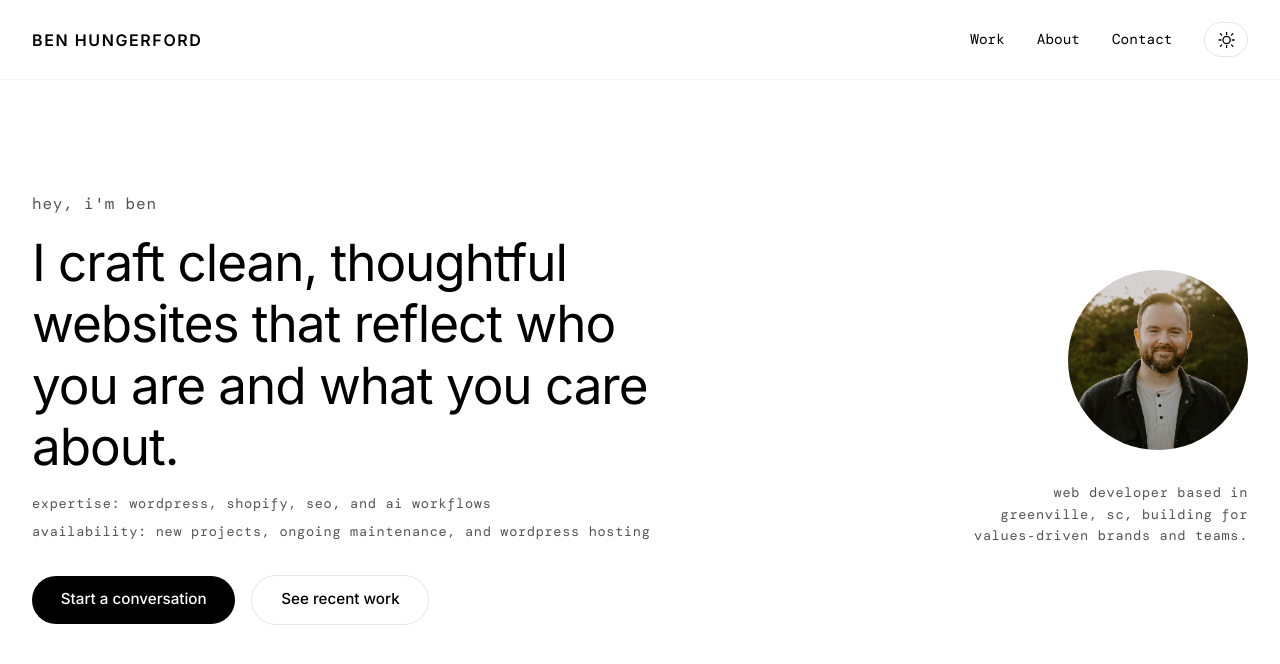
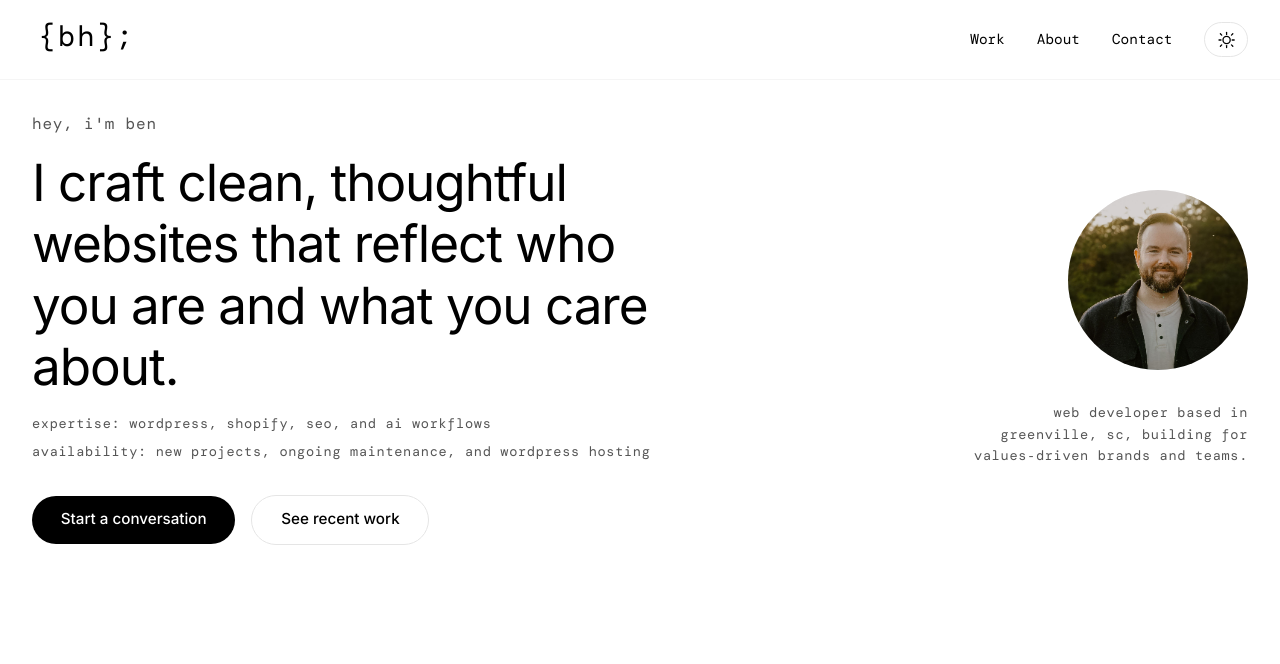
Before and after one commit to benhungerford/Portfolio, a website: page index.html in a window 1280 px wide. Shown: the top 664 px of the page. Drawn offline with nearby package versions, Linux system fonts and the light colour scheme; a web font is replaced by a local one.

Commit message:
feat: update favicon to SVG format, enhance logo accessibility with aria-label, and adjust logo styles for improved visibility

```diff
--- a/index.html
+++ b/index.html
@@ -36,7 +36,7 @@
 
     <!-- Styles -->
     <link rel="stylesheet" href="styles.css">
-    <link rel="icon" type="image/png" href="./images/wave.png">
+    <link rel="icon" type="image/svg+xml" href="./images/logo-favicon.svg">
 
     <!-- Schema.org Structured Data -->
     <script type="application/ld+json">
@@ -109,7 +109,15 @@
     <!-- Navigation -->
     <nav class="nav-container">
         <div class="nav-left">
-            <a href="#hero" class="logo">BEN HUNGERFORD</a>
+            <a href="#hero" class="logo" aria-label="Ben Hungerford home">
+                <svg class="logo-mark" xmlns="http://www.w3.org/2000/svg" viewBox="0 0 160 70" role="img"
+                    aria-hidden="true" focusable="false">
+                    <text x="50%" y="50%" dominant-baseline="middle" text-anchor="middle"
+                        font-family="var(--font-mono), monospace" font-size="42" font-weight="400" fill="currentColor">
+                        {bh};
+                    </text>
+                </svg>
+            </a>
         </div>
         <div class="nav-right" id="primary-nav">
             <a href="#work">Work</a>
--- a/styles.css
+++ b/styles.css
@@ -165,10 +165,17 @@ img {
 
 .logo {
   font-family: var(--font-main);
-  font-weight: 700;
-  font-size: 1rem;
+  font-weight: 400;
+  font-size: 30px;
   letter-spacing: 0.1em;
-  text-transform: uppercase;
+  border-bottom: none;
+  color: var(--text-primary);
+}
+
+.logo-mark {
+  display: block;
+  width: 110px;
+  height: auto;
 }
 
 .nav-right {
@@ -230,7 +237,7 @@ nav.nav-container a {
 
 /* Hero Section */
 .hero-section {
-  padding: var(--spacing-xxl) 0;
+  padding: calc(var(--nav-height) + var(--spacing-md)) 0 var(--spacing-xxl) 0;
   min-height: 90vh;
   display: flex;
   align-items: center;
@@ -585,6 +592,9 @@ nav.nav-container a {
     flex-wrap: wrap;
     justify-content: flex-end;
   }
+  .nav-right a {
+    display: none;
+  }
 
   /* Mobile Footer */
   .footer-flex {
```
Also changed, not shown: images/logo-favicon.svg (added), images/logo.svg (added).
